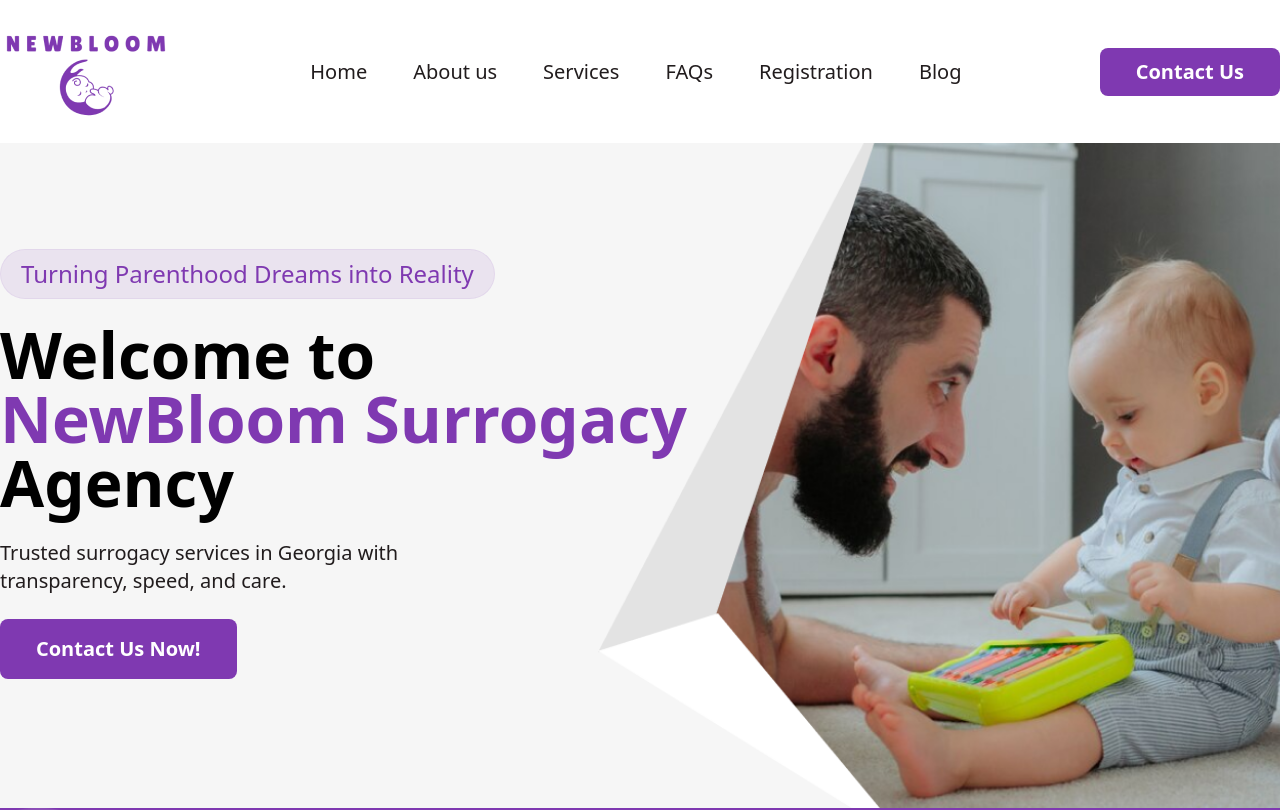
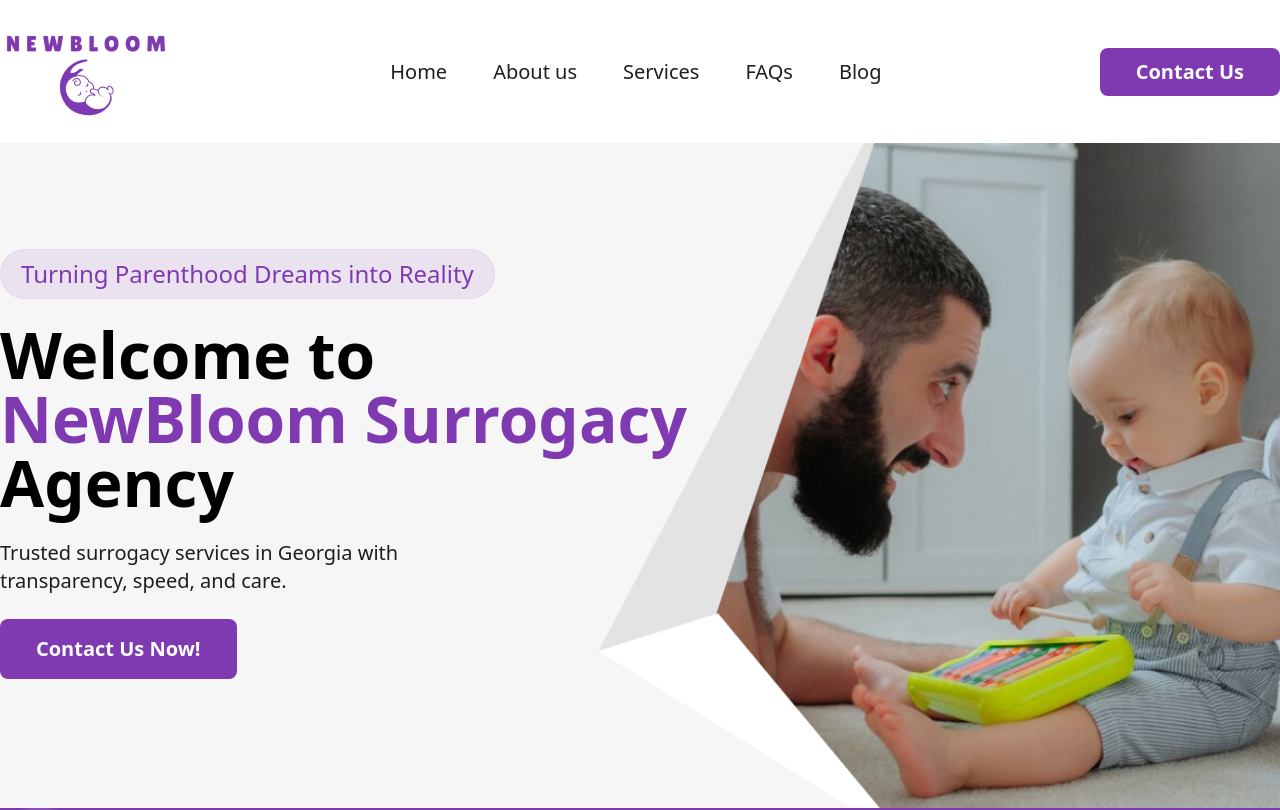
Before and after one commit to Md-Mubin/newbloom, a Next.js app: page / in a window 1280 px wide. Shown: the top 810 px of the page. Built offline with nearby package versions, Linux system fonts and the light colour scheme.

Commit message:
Changes to be committed: 	deleted:    src/app/(Pages)/registration/page.js 	modified:   src/app/Components/Navbar/Navbar.jsx

```diff
--- a/src/app/(Pages)/registration/page.js
+++ /dev/null
@@ -1,12 +0,0 @@
-import CommonPagesBanne from '@/app/Commons/CommonPagesBanne'
-import React from 'react'
-
-const page = () => {
-  return (
-    <>
-      <CommonPagesBanne pageName={"Registration"} pageNameBig={"Registration"} />
-    </>
-  )
-}
-
-export default page
--- a/src/app/Components/Navbar/Navbar.jsx
+++ b/src/app/Components/Navbar/Navbar.jsx
@@ -17,7 +17,6 @@ const Navbar = () => {
                             <Link href={"/aboutUs"}>About us</Link>
                             <Link href={"/services"}>Services</Link>
                             <Link href={"/faqs"}>FAQs</Link>
-                            <Link href={"/registration"}>Registration</Link>
                             <Link href={"/blog"}>Blog</Link>
                         </ul>
                         <Link href={"/contact"} className='contactButton'>Contact Us</Link>
```
